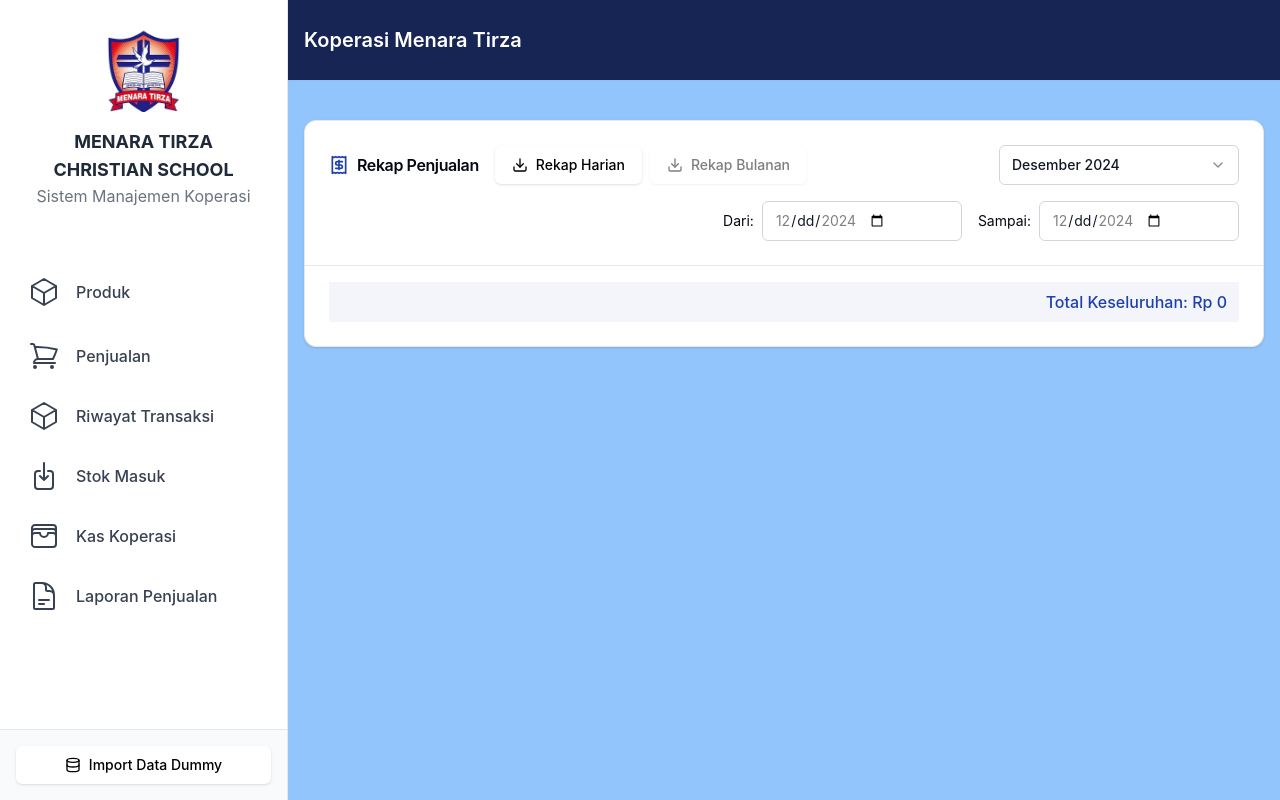
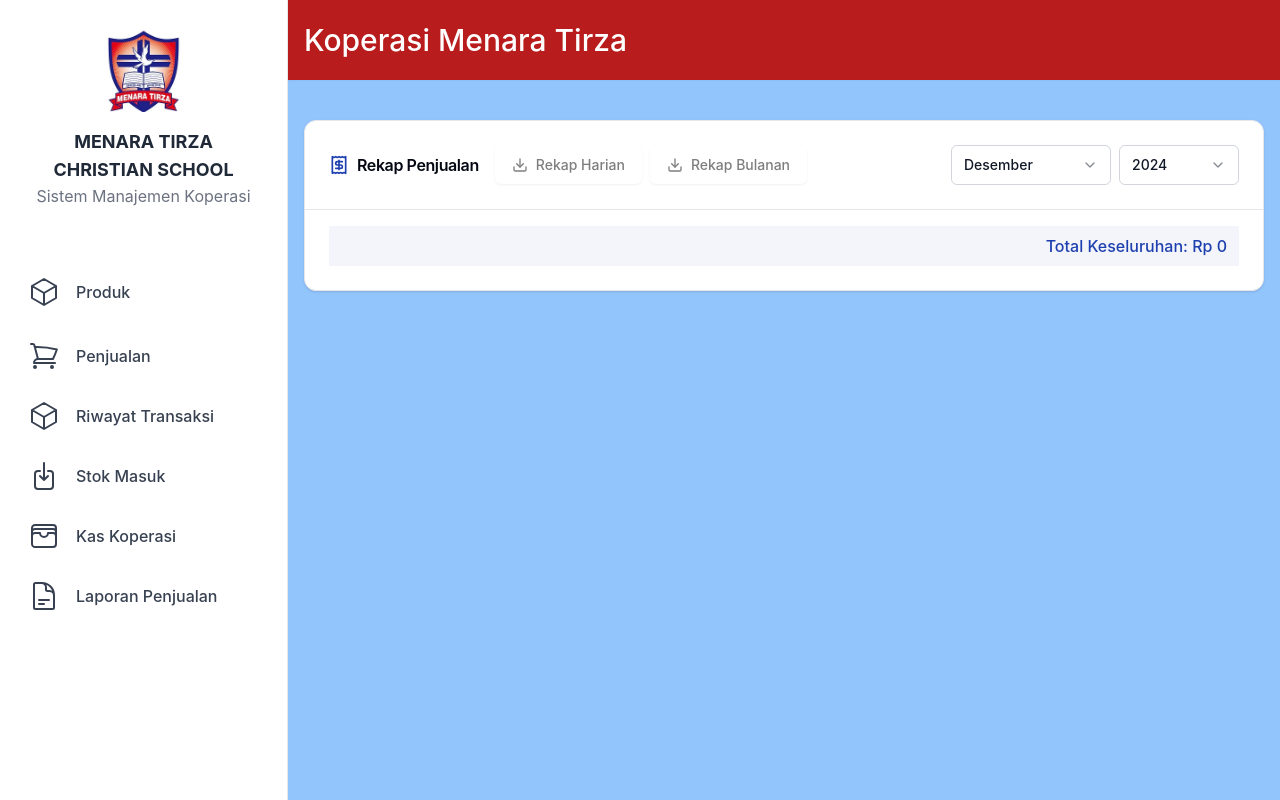
Before and after one commit to iLocust/ATK-Menara-Tirza, a React (Vite) app: page /report in a window 1280 px wide. Built offline with nearby package versions, Linux system fonts and the light colour scheme.

Commit message:
debugging

```diff
--- a/index.html
+++ b/index.html
@@ -2,7 +2,7 @@
 <html lang="en">
   <head>
     <meta charset="UTF-8" />
-    <link rel="icon" type="image/svg+xml" href="/vite.svg" />
+    <link rel="icon" type="image/svg+xml" href="/ama.avif" />
     <meta name="viewport" content="width=device-width, initial-scale=1.0" />
     <title>Koperasi Menara Tirza</title>
   </head>
--- a/src/components/layout/Navbar.jsx
+++ b/src/components/layout/Navbar.jsx
@@ -3,7 +3,7 @@ import { Menu } from "lucide-react";
 
 const Navbar = ({ onMenuClick }) => {
   return (
-    <nav className="bg-blue-950 shadow-sm">
+    <nav className="bg-red-700 shadow-sm">
       <div className="px-4">
         <div className="flex h-20 items-center justify-between">
           <div className="flex items-center">
@@ -16,7 +16,7 @@ const Navbar = ({ onMenuClick }) => {
 
             </button>
             <div className="ml-4 lg:ml-0">
-              <h1 className="text-xl font-semibold text-white">
+              <h1 className="text-3xl font-medium text-white">
                 Koperasi Menara Tirza
               </h1>
             </div>
--- a/src/components/layout/Sidebar.jsx
+++ b/src/components/layout/Sidebar.jsx
@@ -103,13 +103,13 @@ const Sidebar = ({ isOpen, setIsOpen }) => {
         </div>
       </div>
 
-      <nav className="flex-1 space-y-1 px-3 py-4 overflow-y-auto">
+      <nav className="bg-white text-hflex-1 space-y-1 px-3 py-4 overflow-y-auto">
         {navigation.map((item) => (
           <MenuItem key={item.name} item={item} onClick={() => setIsOpen && setIsOpen(false)} />
         ))}
       </nav>
 
-      <div className="p-4 border-t border-gray-200 bg-gray-50">
+      {/* <div className="p-4 border-t border-gray-200 bg-gray-50">
         <Button
           variant="outline"
           className="w-full flex items-center justify-center gap-2 bg-white hover:bg-blue-50 hover:text-blue-600 transition-all duration-200"
@@ -119,23 +119,34 @@ const Sidebar = ({ isOpen, setIsOpen }) => {
           <DatabaseIcon className="h-4 w-4" />
           {isLoading ? 'Loading...' : 'Import Data Dummy'}
         </Button>
-      </div>
+      </div> */}
     </div>
   );
 
   return (
     <>
-      {/* Mobile Sidebar */}
-      <div className={`fixed inset-0 z-40 lg:hidden ${isOpen ? 'block' : 'hidden'}`}>
+      {/* Mobile Sidebar Overlay */}
+      <div
+        className={`fixed inset-0 z-40 lg:hidden transition-opacity duration-300 ease-in-out ${
+          isOpen
+            ? 'opacity-100 pointer-events-auto'
+            : 'opacity-0 pointer-events-none'
+        }`}
+      >
         <div
-          className="fixed inset-0 bg-gray-600 bg-opacity-75 backdrop-blur-sm transition-opacity"
+          className="fixed inset-0 bg-gray-600 bg-opacity-75 backdrop-blur-sm"
           onClick={() => setIsOpen(false)}
         />
 
-        <div className="fixed inset-y-0 left-0 flex w-72 flex-col bg-white shadow-xl transition-transform">
+        {/* Mobile Sidebar Panel */}
+        <div
+          className={`fixed inset-y-0 left-0 flex w-72 flex-col bg-white shadow-xl transform transition-transform duration-300 ease-in-out ${
+            isOpen ? 'translate-x-0' : '-translate-x-full'
+          }`}
+        >
           <button
             type="button"
-            className="absolute top-4 right-4 text-gray-500 hover:text-gray-700"
+            className="absolute top-4 right-4 text-gray-500 hover:text-gray-700 transition-colors duration-200"
             onClick={() => setIsOpen(false)}
           >
             <XMarkIcon className="h-6 w-6" />
@@ -160,7 +171,7 @@ const Sidebar = ({ isOpen, setIsOpen }) => {
             variant={message.type === 'error' ? "destructive" : "default"}
             className={`
               ${message.type === 'success' ? "bg-green-50 text-green-700 border-green-200" : ""}
-              shadow-lg
+              shadow-lg transform transition-all duration-300 ease-in-out animate-in slide-in-from-bottom-2
             `}
           >
             <AlertDescription>{message.text}</AlertDescription>
--- a/src/pages/SalesReport.jsx
+++ b/src/pages/SalesReport.jsx
@@ -4,7 +4,6 @@ import { Receipt, Loader2, Download } from 'lucide-react';
 import { transactionService } from '@/lib/db/TransactionService';
 import { Alert, AlertDescription } from "@/components/ui/alert";
 import { Button } from "@/components/ui/button";
-
 import {
   Select,
   SelectContent,
@@ -12,52 +11,71 @@ import {
   SelectTrigger,
   SelectValue,
 } from "@/components/ui/select";
-import { Input } from "@/components/ui/input";
 import { exportSalesReport, exportCombinedReport } from './excelUtils';
 
 const SalesReport = () => {
   const [transactions, setTransactions] = useState([]);
   const [isLoading, setIsLoading] = useState(true);
   const [error, setError] = useState(null);
-  const [selectedMonth, setSelectedMonth] = useState(getCurrentMonth());
-  const [startDate, setStartDate] = useState('');
-  const [endDate, setEndDate] = useState('');
+  const [selectedMonth, setSelectedMonth] = useState(getCurrentMonth().month);
+  const [selectedYear, setSelectedYear] = useState(getCurrentMonth().year);
 
   useEffect(() => {
     loadTransactions();
-  }, [selectedMonth, startDate, endDate]);
+  }, [selectedMonth, selectedYear]);
 
   function getCurrentMonth() {
     const date = new Date();
-    return `${date.getFullYear()}-${String(date.getMonth() + 1).padStart(2, '0')}`;
+    return {
+      month: String(date.getMonth() + 1).padStart(2, '0'),
+      year: String(date.getFullYear())
+    };
   }
 
   function getMonthOptions() {
-    const options = [];
-    const currentDate = new Date();
-    for (let i = 0; i < 12; i++) {
-      const date = new Date(currentDate.getFullYear(), currentDate.getMonth() - i, 1);
-      const value = `${date.getFullYear()}-${String(date.getMonth() + 1).padStart(2, '0')}`;
-      const label = date.toLocaleDateString('id-ID', { month: 'long', year: 'numeric' });
-      options.push({ value, label });
+    return [
+      { value: "01", label: "Januari" },
+      { value: "02", label: "Februari" },
+      { value: "03", label: "Maret" },
+      { value: "04", label: "April" },
+      { value: "05", label: "Mei" },
+      { value: "06", label: "Juni" },
+      { value: "07", label: "Juli" },
+      { value: "08", label: "Agustus" },
+      { value: "09", label: "September" },
+      { value: "10", label: "Oktober" },
+      { value: "11", label: "November" },
+      { value: "12", label: "Desember" }
+    ];
   }
-    return options;
+
+  function getYearOptions() {
+    const currentYear = new Date().getFullYear();
+    const years = [];
+
+    // 2 tahun ke belakang
+    for (let i = 2; i > 0; i--) {
+      const year = currentYear - i;
+      years.push({ value: String(year), label: String(year) });
+    }
+
+    // Tahun sekarang
+    years.push({ value: String(currentYear), label: String(currentYear) });
+
+    // 3 tahun ke depan
+    for (let i = 1; i <= 3; i++) {
+      const year = currentYear + i;
+      years.push({ value: String(year), label: String(year) });
+    }
+
+    return years;
   }
 
   const loadTransactions = async () => {
     try {
       setIsLoading(true);
-      const [year, month] = selectedMonth.split('-');
-      let start, end;
-
-      if (startDate && endDate) {
-        start = new Date(startDate);
-        end = new Date(endDate);
-        end.setHours(23, 59, 59);
-      } else {
-        start = new Date(year, month - 1, 1);
-        end = new Date(year, month, 0);
-      }
+      const start = new Date(selectedYear, parseInt(selectedMonth) - 1, 1);
+      const end = new Date(selectedYear, parseInt(selectedMonth), 0, 23, 59, 59);
 
       const data = await transactionService.getTransactionsByDateRange(start, end);
       setTransactions(data);
@@ -70,31 +88,10 @@ const SalesReport = () => {
 
   const handleMonthChange = (value) => {
     setSelectedMonth(value);
-    setStartDate('');
-    setEndDate('');
   };
 
-  const handleStartDateChange = (e) => {
-    const value = e.target.value;
-    setStartDate(value);
-    if (value && (!endDate || new Date(value) > new Date(endDate))) {
-      setEndDate(value);
-    }
-  };
-
-  const handleEndDateChange = (e) => {
-    const value = e.target.value;
-    if (!startDate || value >= startDate) {
-      setEndDate(value);
-    }
-  };
-
-  const getDateConstraints = () => {
-    const [year, month] = selectedMonth.split('-');
-    const monthStart = `${year}-${month}-01`;
-    const lastDay = new Date(year, month, 0).getDate();
-    const monthEnd = `${year}-${month}-${lastDay}`;
-    return { min: monthStart, max: monthEnd };
+  const handleYearChange = (value) => {
+    setSelectedYear(value);
   };
 
   const groupTransactionsByDate = () => {
@@ -146,7 +143,6 @@ const SalesReport = () => {
 
   const dailyGroups = groupTransactionsByDate();
   const monthlyTotal = dailyGroups.reduce((sum, day) => sum + day.dailyTotal, 0);
-  const dateConstraints = getDateConstraints();
 
   return (
     <div className="container mx-auto py-6 max-w-7xl">
@@ -161,9 +157,10 @@ const SalesReport = () => {
                 </CardTitle>
                 <div className="flex items-center gap-2">
                 <Button
-                    onClick={() => exportSalesReport(dailyGroups)}
+                    onClick={() => dailyGroups?.length ? exportSalesReport(dailyGroups) : null}
+                    disabled={!dailyGroups?.length}
                     variant="outline"
-                    className="bg-white hover:bg-gray-50"
+                    className="bg-white hover:bg-gray-50 disabled:opacity-50"
                   >
                     <Download className="h-4 w-4 mr-2" />
                     Rekap Harian
@@ -179,8 +176,9 @@ const SalesReport = () => {
                   </Button>
                 </div>
               </div>
+              <div className="flex gap-2">
                 <Select value={selectedMonth} onValueChange={handleMonthChange}>
-                <SelectTrigger className="w-[240px]">
+                  <SelectTrigger className="w-[160px]">
                     <SelectValue placeholder="Pilih bulan" />
                   </SelectTrigger>
                   <SelectContent>
@@ -191,30 +189,19 @@ const SalesReport = () => {
                     ))}
                   </SelectContent>
                 </Select>
-            </div>
 
-            <div className="flex gap-4 justify-end items-center">
-              <div className="flex items-center gap-2">
-                <span className="text-sm">Dari:</span>
-                <Input
-                  type="date"
-                  value={startDate}
-                  onChange={handleStartDateChange}
-                  min={dateConstraints.min}
-                  max={dateConstraints.max}
-                  className="w-[200px]"
-                />
-              </div>
-              <div className="flex items-center gap-2">
-                <span className="text-sm">Sampai:</span>
-                <Input
-                  type="date"
-                  value={endDate}
-                  onChange={handleEndDateChange}
-                  min={startDate || dateConstraints.min}
-                  max={dateConstraints.max}
-                  className="w-[200px]"
-                />
+                <Select value={selectedYear} onValueChange={handleYearChange}>
+                  <SelectTrigger className="w-[120px]">
+                    <SelectValue placeholder="Pilih tahun" />
+                  </SelectTrigger>
+                  <SelectContent>
+                    {getYearOptions().map(option => (
+                      <SelectItem key={option.value} value={option.value}>
+                        {option.label}
+                      </SelectItem>
+                    ))}
+                  </SelectContent>
+                </Select>
               </div>
             </div>
           </div>
--- a/src/pages/pembayaran.jsx
+++ b/src/pages/pembayaran.jsx
@@ -143,7 +143,7 @@ const Pembayaran = () => {
           Pembayaran Berhasil!
         </DialogTitle>
       </DialogHeader>
-      <div className="space-y-4 py-4">
+      <div className="space-y-4 py-4 text-black">
         <div className="bg-gray-50 p-4 rounded-lg space-y-2">
           <div className="flex justify-between text-sm">
             <span className="text-gray-600">ID Transaksi:</span>
```
Also changed, not shown: src/pages/Cash.jsx (+21 -1 lines), src/pages/StokMasuk.jsx (+38 -9 lines), src/pages/excelUtils.js (+14 -7 lines), src/pages/index.jsx (+12 -7 lines), src/pages/riwayat-transaksi.jsx (+9 -1 lines), public/menara.jpeg (deleted). Lines whose indentation alone changed are shown as unchanged.
